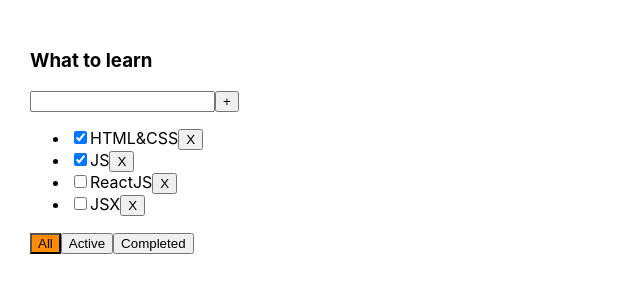
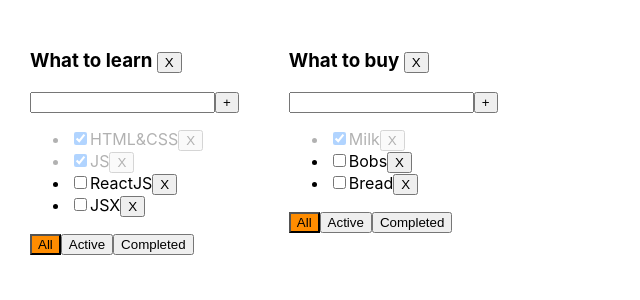
Before and after one commit to KobraMik/todolistAgain, a React (Create React App) app: page / in a window 1280 px wide. Shown: the top 300 px of the page, without its empty margins (0-640 px from the left). Built offline with nearby package versions, Linux system fonts and the light colour scheme.

Commit message:
5 classes completed

```diff
--- a/src/App.tsx
+++ b/src/App.tsx
@@ -1,57 +1,101 @@
 import React, {useState} from 'react';
 import './App.css';
-import {Todolist} from './Todolist';
+import {Todolist, TaskType} from './Todolist';
 import {v1} from 'uuid';
 
 export type filterType = "All" | "Active" | "Completed"
+type TodolistsType = { id: string, title: string, filter: filterType }
+type TaskStateType = {
+    [key: string]: Array<TaskType>
+}
 
 function App() {
 
-    let [tasks, setTasks] = useState([
+    let todolistID1 = v1();
+    let todolistID2 = v1();
+
+
+    let [todolists, setTodolists] = useState<Array<TodolistsType>>([
+        {id: todolistID1, title: "What to learn", filter: "All"},
+        {id: todolistID2, title: "What to buy", filter: "All"},
+    ])
+
+    let [tasks, setTasks] = useState<TaskStateType>({
+        [todolistID1]: [
             {id: v1(), title: "HTML&CSS", isDone: true},
             {id: v1(), title: "JS", isDone: true},
             {id: v1(), title: "ReactJS", isDone: false},
             {id: v1(), title: "JSX", isDone: false},
-    ])
+        ],
+        [todolistID2]: [
+            {id: v1(), title: "Milk", isDone: true},
+            {id: v1(), title: "Bobs", isDone: false},
+            {id: v1(), title: "Bread", isDone: false},
+        ],
+    })
 
-    function changeCheked(id: string, isDone: boolean) {
-        let task = tasks.find(f => f.id === id)
+    function changeCheked(id: string, isDone: boolean, todolistID: string) {
+        let todolistTask = tasks[todolistID]
+        let task = todolistTask.find(f => f.id === id)
         if (task) {
             task.isDone = isDone;
-            setTasks([...tasks])
+            setTasks({...tasks})
         }
     }
 
-    function removeTask(id: string) {
-        tasks = tasks.filter(f => f.id !== id);
-        setTasks(tasks);
+    function removeTask(id: string, todolistID: string) {
+        let task = tasks[todolistID]
+        tasks[todolistID] = task.filter(f => f.id !== id);
+        setTasks({...tasks});
     }
 
-    function addTask(value: string) {
+    function addTask(value: string, todolistID: string) {
         let newTask = {id: v1(), title: value, isDone: false};
-        setTasks([newTask, ...tasks])
+        tasks[todolistID] = [newTask, ...tasks[todolistID]]
+        setTasks({...tasks})
     }
 
-    let [filter, setFilter] = useState<filterType>('All')
-    let newTasks = tasks;
-    if (filter === 'Active') {
+    function changeFilter(value: filterType, todolistID: string) {
+        let todolist = todolists.find(f => f.id === todolistID)
+        if (todolist) {
+            todolist.filter = value;
+            setTodolists([...todolists])
+        }
+    }
+
+    function removeTodolist (id: string) {
+        setTodolists(todolists.filter(f=>f.id !== id))
+        delete tasks[id]
+        setTasks({...tasks})
+    }
+
+
+    return (
+        <div className="App">
+            {todolists.map(tl => {
+                let newTasks = tasks[tl.id];
+                if (tl.filter === 'Active') {
                     newTasks = newTasks.filter(f => !f.isDone)
 
                 }
-    if (filter === 'Completed') {
+                if (tl.filter === 'Completed') {
                     newTasks = newTasks.filter(f => f.isDone)
                 }
 
-    return (
-        <div className="App">
-            <Todolist title="What to learn"
+                return (<Todolist
+                    key={tl.id}
+                    id={tl.id}
+                    title={tl.title}
                     tasks={newTasks}
                     removeTask={removeTask}
-                      filter={setFilter}
+                    changeFilter={changeFilter}
                     addTask={addTask}
                     changeCheked={changeCheked}
-                      activeFilter={filter}
-            />
+                    filter={tl.filter}
+                    removeTodolist={removeTodolist}
+                />)
+            })}
+
         </div>
     );
 }
--- a/src/Todolist.tsx
+++ b/src/Todolist.tsx
@@ -1,27 +1,29 @@
 import React, {useState} from 'react';
 import {filterType} from "./App";
 
-type TaskType = {
+export type TaskType = {
     id: string
     title: string
     isDone: boolean
 }
 
 type PropsType = {
+    id: string
     title: string
     tasks: Array<TaskType>
-    removeTask: (id: string) => void
-    filter: (value: filterType) => void
-    addTask: (titleInput: string) => void
-    changeCheked: (id: string, isDone: boolean) => void
-    activeFilter: filterType
+    removeTask: (id: string, todolistID: string) => void
+    changeFilter: (value: filterType, todolistID: string) => void
+    addTask: (titleInput: string, todolistID: string) => void
+    changeCheked: (id: string, isDone: boolean, todolistID: string) => void
+    filter: filterType
+    removeTodolist: (id: string) => void
 }
 
-export function Todolist({title, tasks, removeTask, filter, addTask, changeCheked, activeFilter, ...props}: PropsType) {
+export function Todolist({title, tasks, removeTask, changeFilter, addTask, changeCheked, filter, ...props}: PropsType) {
     let [error, setError] = useState<string | null>(null)
 
     function filterTask(value: filterType) {
-        filter(value)
+        changeFilter(value, props.id)
     }
 
     let [titleInput, setTitleInput] = useState('');
@@ -33,7 +35,7 @@
 
     function addTaskHandler() {
         if (titleInput.trim() !== "") {
-            addTask(titleInput)
+            addTask(titleInput, props.id)
             setTitleInput("")
         } else {
             setError("This pole is required")
@@ -50,8 +52,10 @@
         }
     }
 
+    function removeTodolist() {props.removeTodolist(props.id)}
+
     return <div>
-        <h3>{title}</h3>
+        <h3>{title} <button onClick={removeTodolist}>X</button></h3>
         <div>
             <input className={error ? "error" : ""}
                    value={titleInput}
@@ -67,17 +71,17 @@
             {tasks.map((m) => {
 
                 function changeChekedHandler(e: React.ChangeEvent<HTMLInputElement>) {
-                    changeCheked(m.id, e.currentTarget.checked)
+                    changeCheked(m.id, e.currentTarget.checked, props.id)
                 }
 
                 return (
-                    <li><input type="checkbox"
+                    <li className={m.isDone ? "isDone" : ""}><input type="checkbox"
                                checked={m.isDone}
                                onChange={changeChekedHandler}
                     />
                         <span>{m.title}</span>
                         <button onClick={() => {
-                            removeTask(m.id)
+                            removeTask(m.id, props.id)
                         }}>X
                         </button>
                     </li>)
@@ -85,9 +89,9 @@
 
         </ul>
         <div>
-            <button className={activeFilter === "All" ? "activeFilter": ""}  onClick={() => filterTask("All")}>All</button>
-            <button className={activeFilter === "Active" ? "activeFilter": ""} onClick={() => filterTask("Active")}>Active</button>
-            <button className={activeFilter === "Completed" ? "activeFilter": ""} onClick={() => filterTask("Completed")}>Completed</button>
+            <button className={filter === "All" ? "activeFilter": ""} onClick={() => filterTask("All")}>All</button>
+            <button className={filter === "Active" ? "activeFilter": ""} onClick={() => filterTask("Active")}>Active</button>
+            <button className={filter === "Completed" ? "activeFilter": ""} onClick={() => filterTask("Completed")}>Completed</button>
         </div>
     </div>
 }
```
Lines whose indentation alone changed are shown as unchanged.
